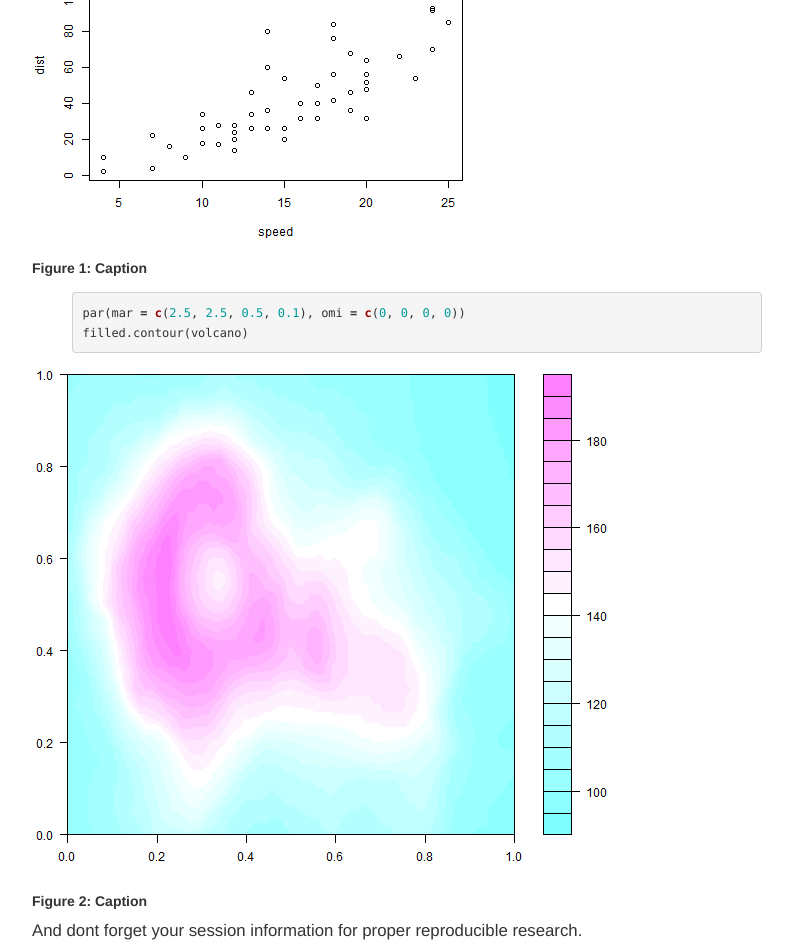
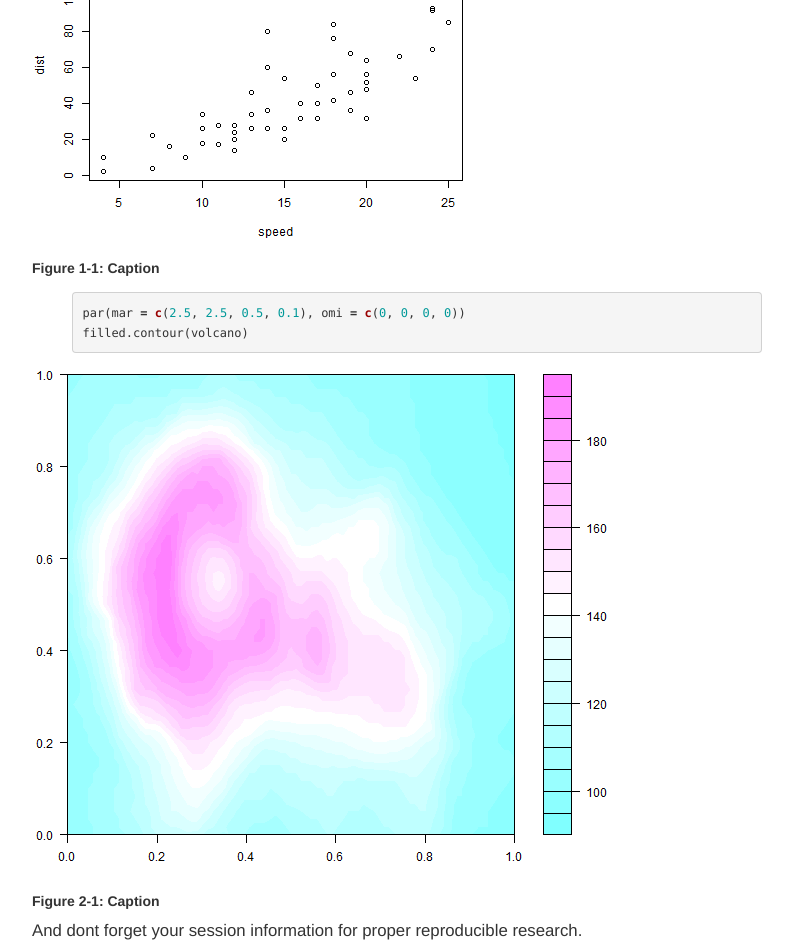
Before and after one commit to melindahiggins2000/blog, a Jekyll site: the page built from _posts/2012-07-03-knitr-jekyll.md, in a window 1280 px wide and 1400 px high, scrolled down 1555 px. Shown: the top 952 px of the window, without its empty margins (23-816 px from the left). Built offline with Jekyll 4.4.1, drawn with Linux system fonts in a browser that asks for light colours; comment, search, counter and statistics services are not loaded.

Commit message:
Update 2012-07-03-knitr-jekyll.md

```diff
--- a/_posts/2012-07-03-knitr-jekyll.md
+++ b/_posts/2012-07-03-knitr-jekyll.md
@@ -83,10 +83,9 @@ par(mar = c(4, 4, 0.1, 0.1), omi = c(0, 0, 0, 0))
 plot(cars)
 {% endhighlight %}
 
-
 ![center]({{ site.url }}/figs/2012-07-03-knitr-jekyll/fig1-1.png)
 
-##### Figure 1: Caption
+##### Figure 1-1: Caption
 
 
 {% highlight r %}
@@ -95,7 +94,8 @@ filled.contour(volcano)
 {% endhighlight %}
 
 ![center]({{ site.url }}/figs/2012-07-03-knitr-jekyll/fig2-1.png)
-##### Figure 2: Caption
+
+##### Figure 2-1: Caption
 
 And dont forget your session information for proper reproducible research.
 
```
